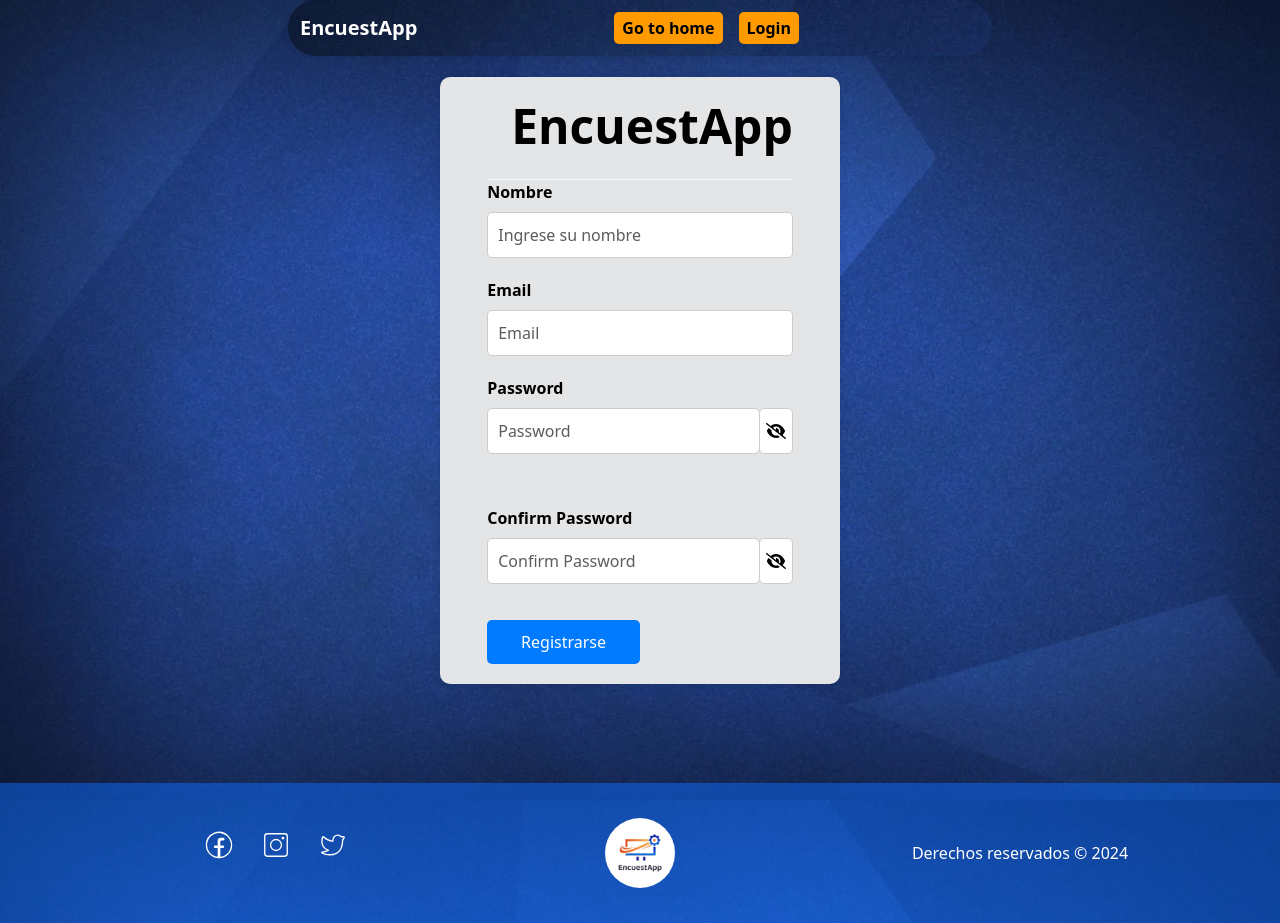
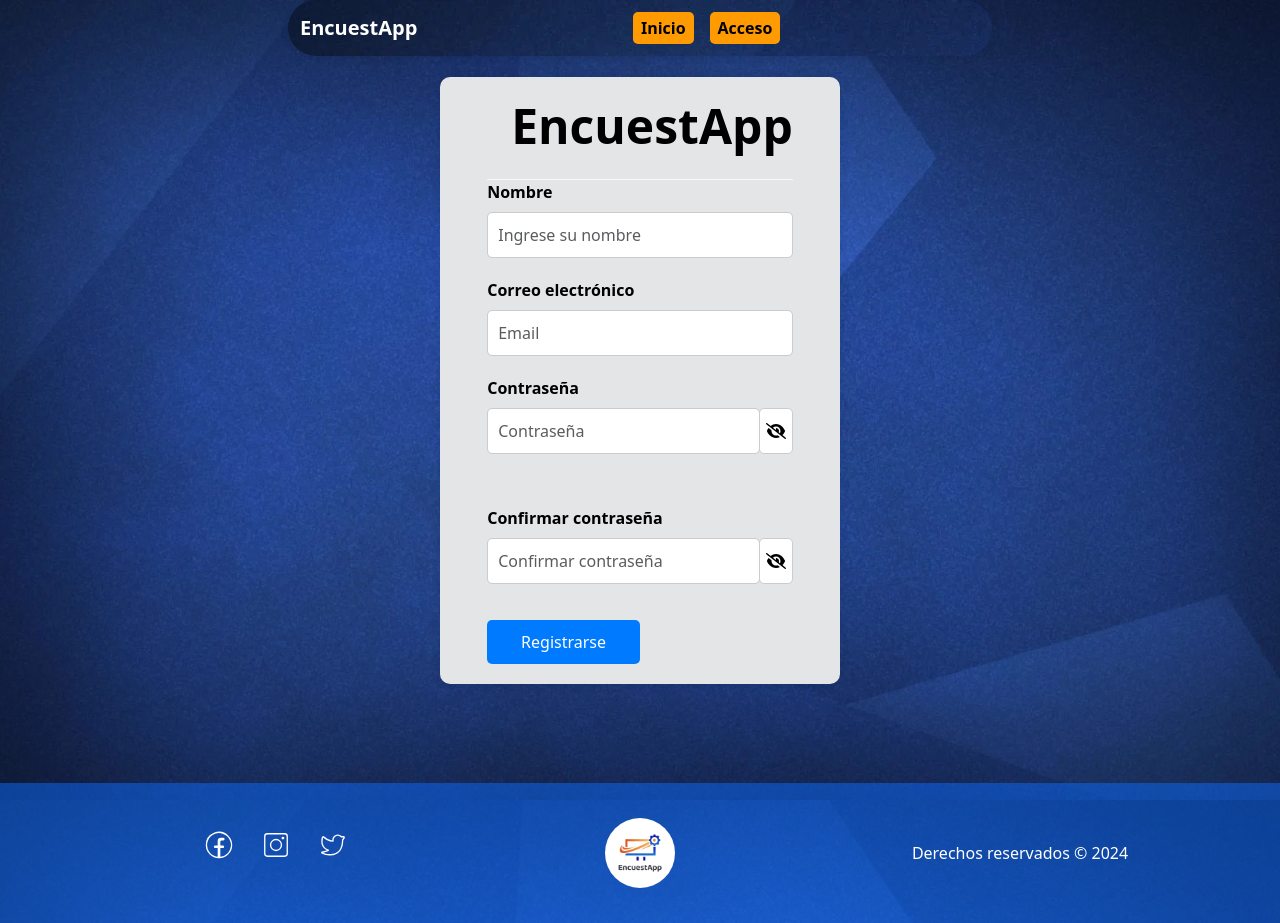
Before and after one commit to Maury-Torres/EncuestApp-front, a React (Vite) app: page /register in a window 1280 px wide. Built offline with nearby package versions, Linux system fonts and the light colour scheme; no server answers.

Commit message:
arreglando idioma de la pagina

```diff
--- a/src/components/abm/categorias/SelectCategorias.jsx
+++ b/src/components/abm/categorias/SelectCategorias.jsx
@@ -19,7 +19,7 @@ export const SelectCategorias = ({
         Categorias
       </option>
       <option value="Default">Por defecto</option>
-      {isLoading && <option value="">Loading...</option>}
+      {isLoading && <option value="">Cargando...</option>}
       {data?.categorias &&
         data?.categorias.map((categoria) => (
           <option key={categoria._id} value={categoria._id}>
--- a/src/components/error/Errors.jsx
+++ b/src/components/error/Errors.jsx
@@ -22,10 +22,10 @@ const Errors = () => {
 
             </Card.Text >
             <Card.Text>
-                <Link to='/' className='fw-bold text-black'> <FontAwesomeIcon icon={faHandPointRight} /> Go to home</Link>
+                <Link to='/' className='fw-bold text-black'> <FontAwesomeIcon icon={faHandPointRight} />Ir al inicio</Link>
             </Card.Text>
             <Card.Text>
-                <Link to='/login' className='fw-bold text-black'><FontAwesomeIcon icon={faHandPointRight} /> Login</Link>
+                <Link to='/login' className='fw-bold text-black'><FontAwesomeIcon icon={faHandPointRight} />Acceso</Link>
             </Card.Text>
             </Card.ImgOverlay>
         </Card>
--- a/src/components/login/LoginUser.jsx
+++ b/src/components/login/LoginUser.jsx
@@ -13,8 +13,6 @@ import {
 import { FontAwesomeIcon } from "@fortawesome/react-fontawesome";
 import { faEye, faEyeSlash } from "@fortawesome/free-solid-svg-icons";
 import { alertcustom } from "../../utils/alertCustom.js";
-
-/* const BASE_URL = import.meta.env.VITE_BASE_URL; */
 
 export const LoginUser = () => {
   const { signin, errors, setErrors } = useAuth();
@@ -63,14 +61,14 @@ export const LoginUser = () => {
     errors && !!errors.find((err) => err.path === path);
 
   return (
-    <Col class="_formCard_7jj89_1 card"
+    <Col
       id={container}
       className="d-flex justify-content-center animate__animated animate__backInLeft"
     >
       <Container>
         <div className="d-flex justify-content-center align-items-center my-3 pb-3 border border-light border-0 border-bottom">
           <div className="ms-4 text-center">
-            <h1 className="display-5 fw-semibold text-black"> Login</h1>
+            <h1 className="display-5 fw-semibold text-black">Acceso</h1>
           </div>
         </div>
 
@@ -125,9 +123,9 @@ export const LoginUser = () => {
             </InputGroup>
           </Form.Group>
 
-          <div className="fw-bold text-black mt-3 d-flex text-end">
+          <div className="fw-bold text-black m-3">
             ¿Todavía no te registraste?
-            <Link to="/register" className="fw-bold text-decoration-none">
+            <Link to="/register" className="fw-bold text-decoration-none p-2">
               <span> Registrarse</span>
             </Link>
           </div>
@@ -137,7 +135,7 @@ export const LoginUser = () => {
             className="my-3 w-100 fw-bold text-white"
             variant="primary"
             type="submit"
-          >
+          ><Link to="/categorias" className="fw-bold text-decoration-none p-2"></Link>
             Iniciar sesión
           </Button>
         </Form>
--- a/src/components/navbar/NavbarTest.jsx
+++ b/src/components/navbar/NavbarTest.jsx
@@ -47,7 +47,7 @@ export const NavbarTest = () => {
           <Nav className="gap-3" id={containerNav}>
             <Button id={button} size="sm">
               <Navbar.Text>
-                <Link to='/' className='fw-bold text-decoration-none'>Go to home</Link>
+                <Link to='/' className='fw-bold text-decoration-none'>Inicio</Link>
               </Navbar.Text>
             </Button >
 
@@ -55,7 +55,7 @@ export const NavbarTest = () => {
             : <>
                 <Button id={button2} size="sm">
                   <Navbar.Text>
-                    <Link to='/login' className='fw-bold text-decoration-none'>Login</Link>
+                    <Link to='/login' className='fw-bold text-decoration-none'>Acceso</Link>
                   </Navbar.Text>
                 </Button>
               </>
--- a/src/components/register/FormRegister.jsx
+++ b/src/components/register/FormRegister.jsx
@@ -132,7 +132,7 @@ export const FormRegister = () => {
         </Form.Group>
 
         <Form.Group className="mb-3">
-          <Form.Label className="fw-bold text-black">Email</Form.Label>
+          <Form.Label className="fw-bold text-black">Correo electrónico</Form.Label>
           <Form.Control
             id={inputField}
             type="email"
@@ -155,14 +155,14 @@ export const FormRegister = () => {
         </Form.Group>
 
         <Form.Group>
-          <Form.Label className="fw-bold text-black">Password</Form.Label>
+          <Form.Label className="fw-bold text-black">Contraseña</Form.Label>
           <InputGroup className="mb-3">
             <Form.Control
               id={inputField2}
               name="password"
               type={passwordVisible ? "text" : "password"}
               aria-describedby="passwordHelpBlock"
-              placeholder="Password"
+              placeholder="Contraseña"
               className={errors.password?.message ? "is-invalid" : ""}
               {...register("password", {
                 required: {
@@ -193,7 +193,7 @@ export const FormRegister = () => {
         </Form.Group>
 
         <Form.Label className="fw-bold mt-3 text-black">
-          Confirm Password
+          Confirmar contraseña
         </Form.Label>
         <InputGroup>
           <Form.Control
@@ -201,9 +201,9 @@ export const FormRegister = () => {
             name="password"
             onPaste={(e) => e.preventDefault()}
             type={passwordVisibleConfirm ? "text" : "password"}
-            placeholder="Confirm Password"
+            placeholder="Confirmar contraseña"
             className={errors.confirmPassword?.message ? "is-invalid" : ""}
-            {...register("confirmPassword", {
+            {...register("confirmarPassword", {
               required: {
                 value: true,
                 message: "Campo requerido",
--- a/src/components/ui/spinner/LoadingSpinner.jsx
+++ b/src/components/ui/spinner/LoadingSpinner.jsx
@@ -3,7 +3,7 @@ import { Spinner } from "react-bootstrap";
 export const LoadingSpinner = () => {
   return (
     <Spinner animation="border" role="status">
-      <span className="visually-hidden">Loading...</span>
+      <span className="visually-hidden">Cargando...</span>
     </Spinner>
   );
 };
```
